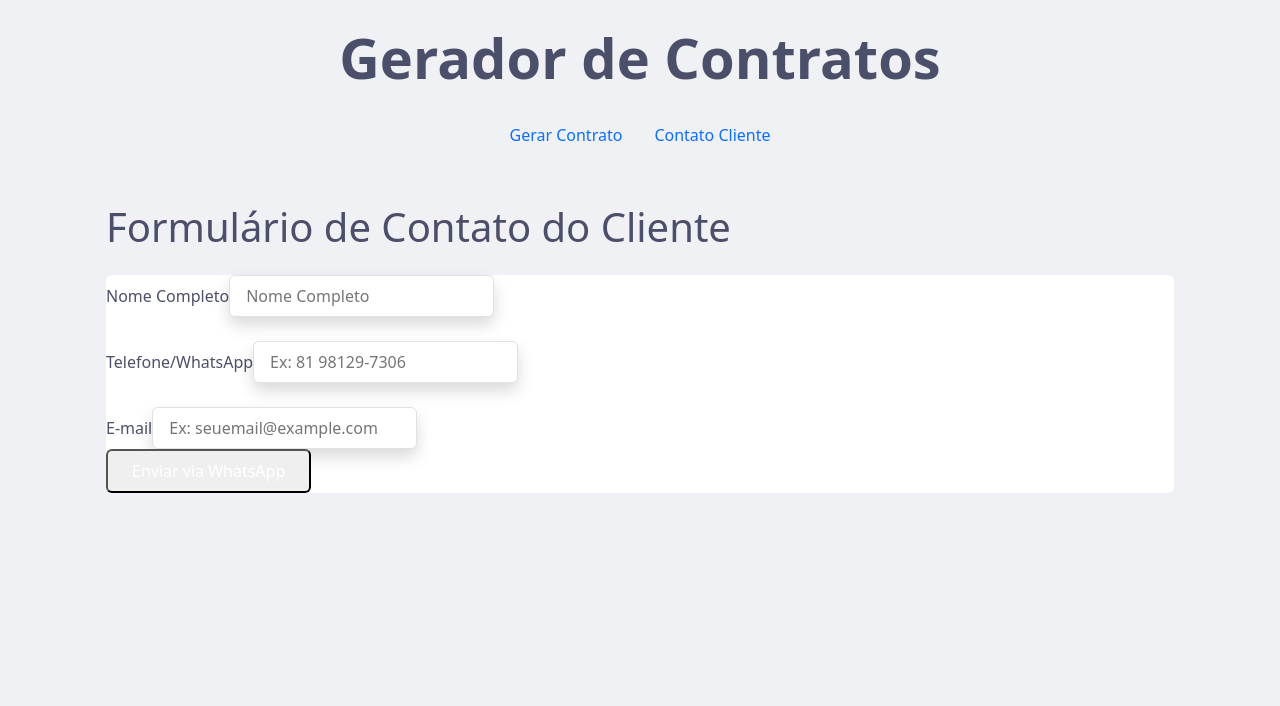
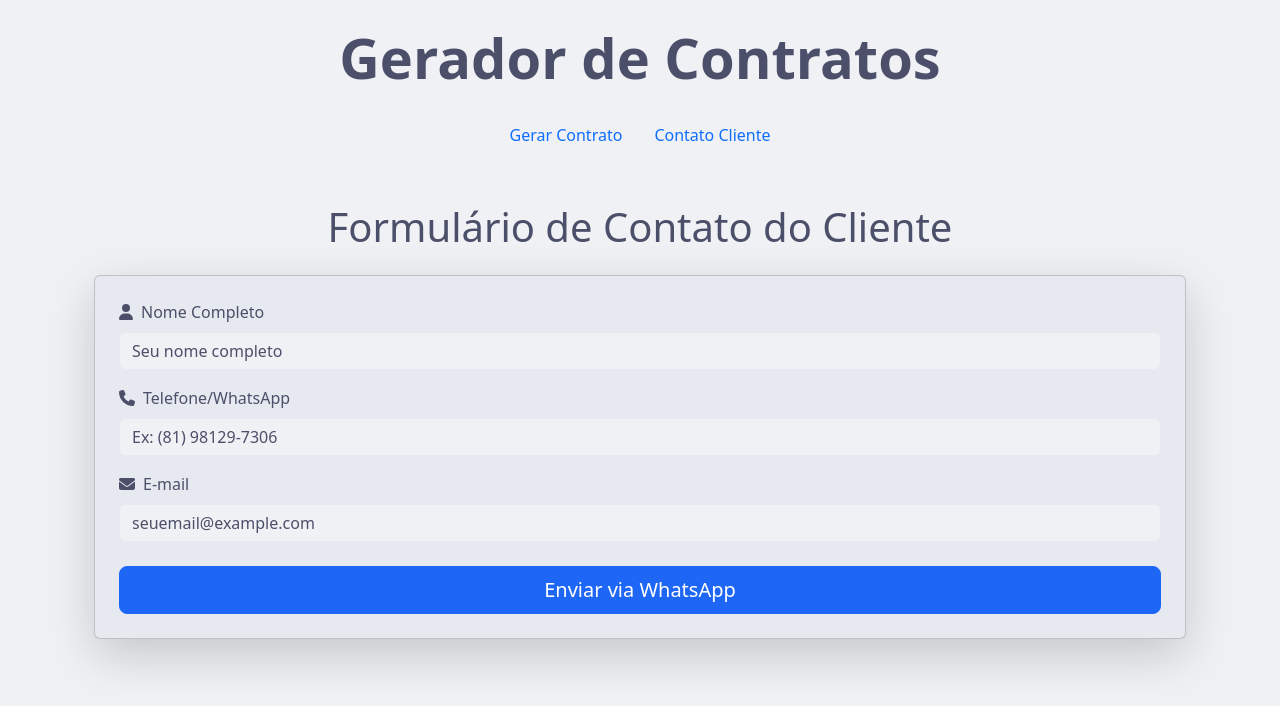
Before and after one commit to filipeaguiar/psicontratos, a React (Vite) app: page /psicontratos/client-contact in a window 1280 px wide. Shown: the top 706 px of the page. Built offline with nearby package versions, Linux system fonts and the light colour scheme.

Commit message:
feat: Improve ClientForm appearance with Bootstrap and FontAwesome

```diff
--- a/src/components/ClientForm.tsx
+++ b/src/components/ClientForm.tsx
@@ -1,4 +1,6 @@
 import React, { useState } from 'react';
+import { FontAwesomeIcon } from '@fortawesome/react-fontawesome';
+import { faUser, faPhone, faEnvelope, faPaperPlane, faWhatsapp } from '@fortawesome/free-solid-svg-icons';
 
 const ClientForm: React.FC = () => {
   const [clientName, setClientName] = useState('');
@@ -13,60 +15,53 @@ const ClientForm: React.FC = () => {
   };
 
   return (
-    <div className="container mx-auto p-4">
-      <h1 className="text-2xl font-bold mb-4">Formulário de Contato do Cliente</h1>
-      <form onSubmit={handleSubmit} className="bg-white shadow-md rounded px-8 pt-6 pb-8 mb-4">
-        <div className="mb-4">
-          <label className="block text-gray-700 text-sm font-bold mb-2" htmlFor="clientName">
-            Nome Completo
-          </label>
+    <div className="container py-4">
+      <h2 className="text-center mb-4 display-6">Formulário de Contato do Cliente</h2>
+      <div className="card p-4 shadow-lg rounded-lg">
+        <form onSubmit={handleSubmit}>
+          <div className="mb-3">
+            <label htmlFor="clientName" className="form-label"><FontAwesomeIcon icon={faUser} className="me-2" />Nome Completo</label>
             <input
-            className="shadow appearance-none border rounded w-full py-2 px-3 text-gray-700 leading-tight focus:outline-none focus:shadow-outline"
+              type="text"
+              className="form-control"
               id="clientName"
-            type="text"
-            placeholder="Nome Completo"
+              placeholder="Seu nome completo"
               value={clientName}
               onChange={(e) => setClientName(e.target.value)}
               required
             />
           </div>
-        <div className="mb-4">
-          <label className="block text-gray-700 text-sm font-bold mb-2" htmlFor="clientPhone">
-            Telefone/WhatsApp
-          </label>
+          <div className="mb-3">
+            <label htmlFor="clientPhone" className="form-label"><FontAwesomeIcon icon={faPhone} className="me-2" />Telefone/WhatsApp</label>
             <input
-            className="shadow appearance-none border rounded w-full py-2 px-3 text-gray-700 leading-tight focus:outline-none focus:shadow-outline"
+              type="tel"
+              className="form-control"
               id="clientPhone"
-            type="tel"
-            placeholder="Ex: 81 98129-7306"
+              placeholder="Ex: (81) 98129-7306"
               value={clientPhone}
               onChange={(e) => setClientPhone(e.target.value)}
               required
             />
           </div>
-        <div className="mb-6">
-          <label className="block text-gray-700 text-sm font-bold mb-2" htmlFor="clientEmail">
-            E-mail
-          </label>
+          <div className="mb-4">
+            <label htmlFor="clientEmail" className="form-label"><FontAwesomeIcon icon={faEnvelope} className="me-2" />E-mail</label>
             <input
-            className="shadow appearance-none border rounded w-full py-2 px-3 text-gray-700 leading-tight focus:outline-none focus:shadow-outline"
+              type="email"
+              className="form-control"
               id="clientEmail"
-            type="email"
-            placeholder="Ex: seuemail@example.com"
+              placeholder="seuemail@example.com"
               value={clientEmail}
               onChange={(e) => setClientEmail(e.target.value)}
               required
             />
           </div>
-        <div className="flex items-center justify-between">
-          <button
-            className="bg-blue-500 hover:bg-blue-700 text-white font-bold py-2 px-4 rounded focus:outline-none focus:shadow-outline"
-            type="submit"
-          >
-            Enviar via WhatsApp
+          <div className="d-grid gap-2">
+            <button type="submit" className="btn btn-success btn-lg">
+              <FontAwesomeIcon icon={faWhatsapp} className="me-2" />Enviar via WhatsApp
             </button>
           </div>
         </form>
+      </div>
     </div>
   );
 };
```
Lines whose indentation alone changed are shown as unchanged.
